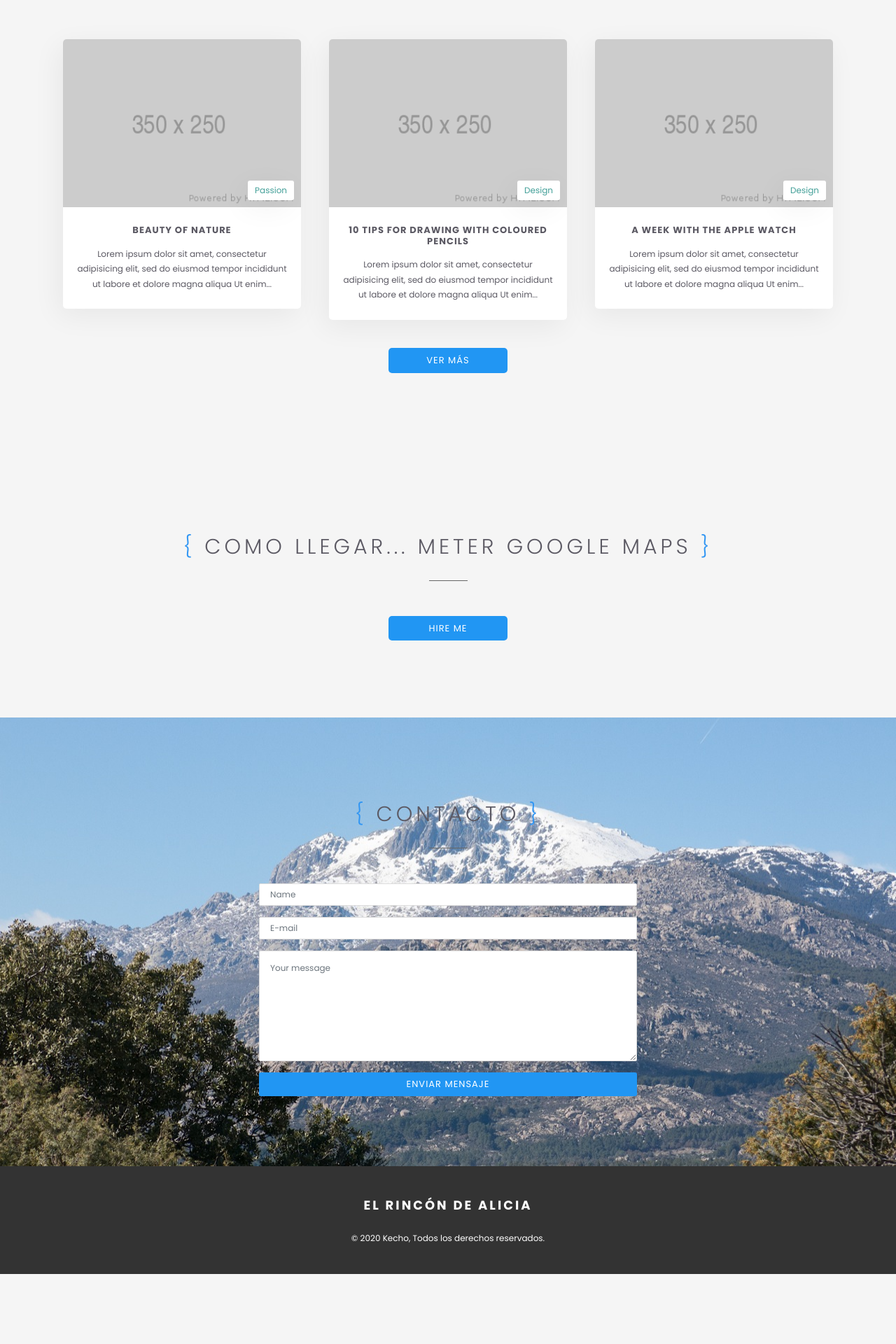
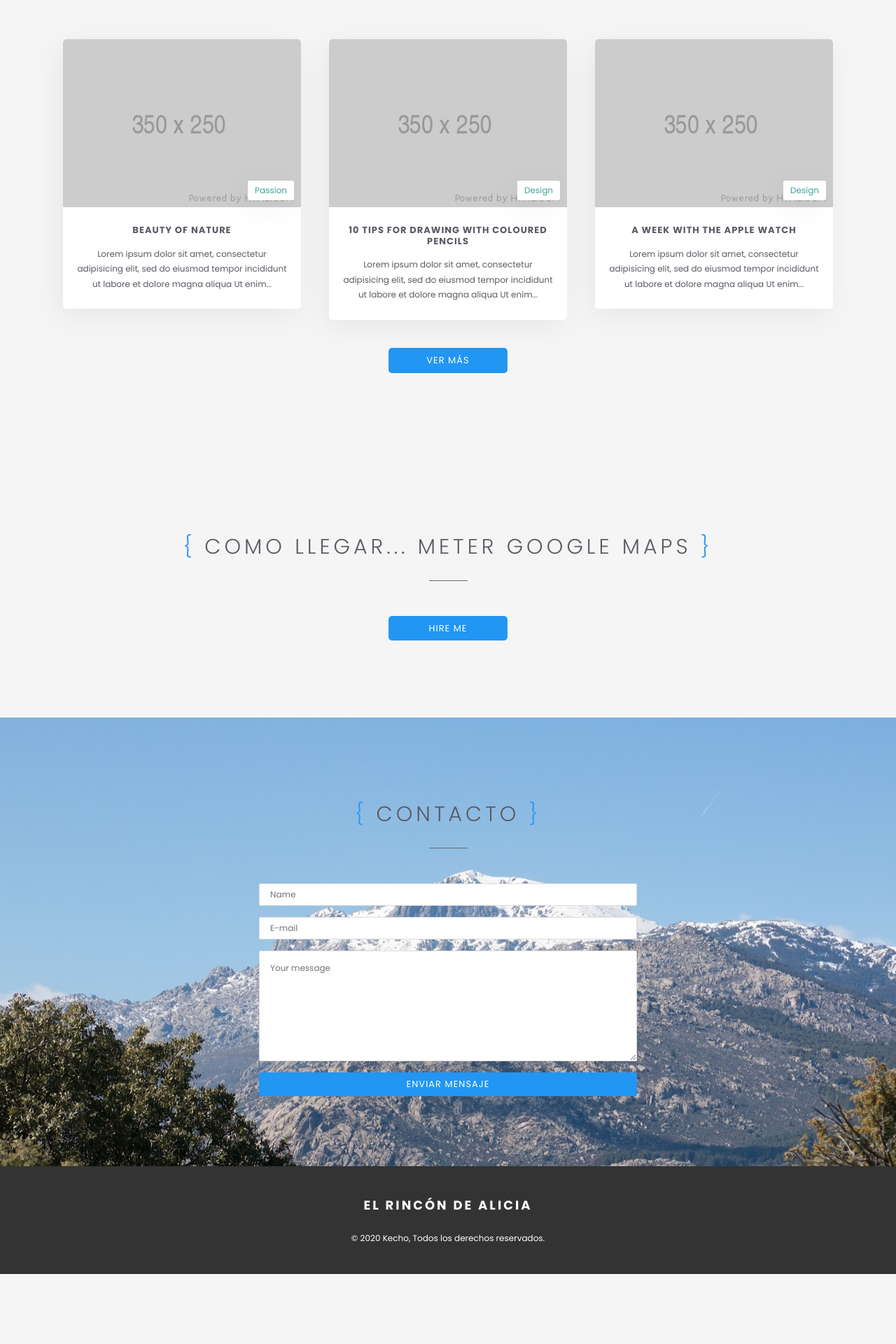
Before and after one commit to kecho05/elrincondealicia, a Jekyll site: the page built from index.html, in a window 1280 px wide. Shown: the part 4367-6287 px from the top of the page at 70% size. Built offline with Jekyll 4.4.1, drawn with Linux system fonts in a browser that asks for light colours.

Commit message:
Update style.css

```diff
--- a/assets/css/style.css
+++ b/assets/css/style.css
@@ -1574,7 +1574,6 @@ figure {
 
 #contact{
 	background-image: url(../images/background_contact.jpg);
-	background-position: center;
   	background-repeat: no-repeat;
   	background-size: cover;
 }
```
